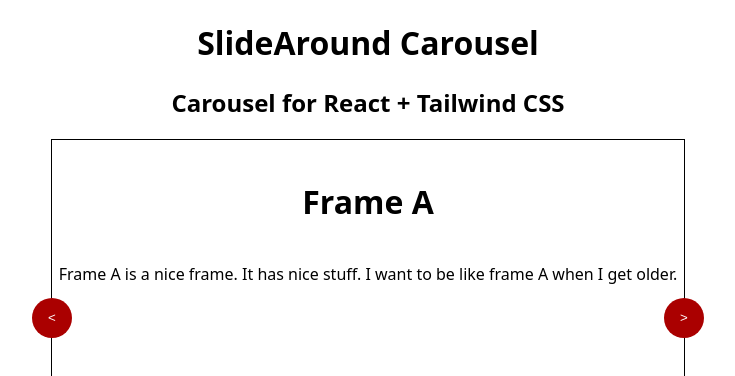
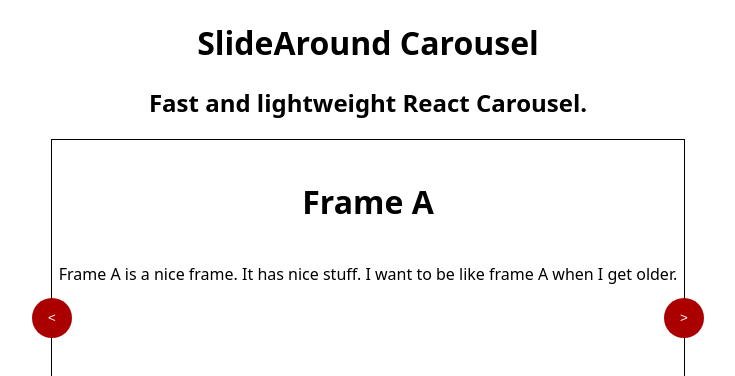
Before and after one commit to ajspetner/slide-around, a React (Create React App) app: page / in a window 1280 px wide. Shown: the top 376 px of the page, without its empty margins (272-1007 px from the left). Built offline with nearby package versions, Linux system fonts and the light colour scheme.

Commit message:
Removed mention of tailwind from demo page

```diff
--- a/src/App.js
+++ b/src/App.js
@@ -38,7 +38,7 @@ export default function App() {
   return (
     <div className="App">
       <h1>SlideAround Carousel</h1>
-      <h2>Carousel for React + Tailwind CSS</h2>
+      <h2>Fast and lightweight React Carousel.</h2>
 
       <Carousel className="carousel">{frames}</Carousel>
     </div>
```
